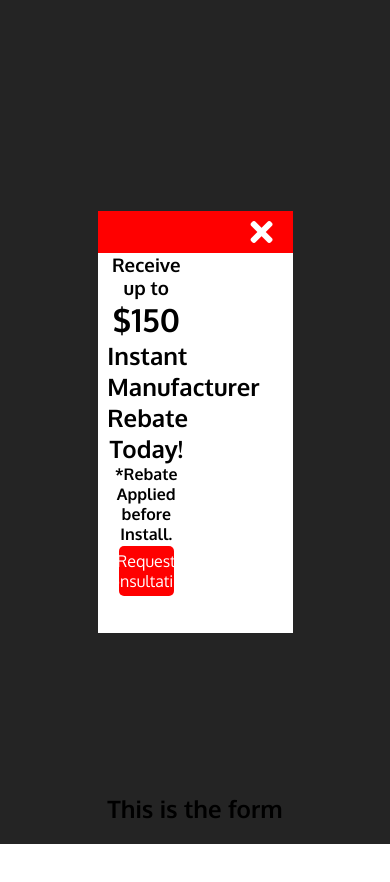
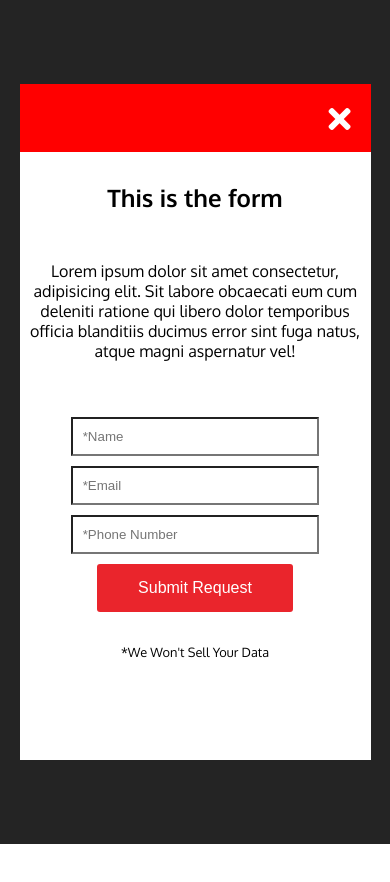
Before and after one commit to jrod-qc/Popup-Slider-Form, a plain HTML site: page index.html in a window 390 px wide. Both pictures are taken after a click on the link "Request Consultation". After the commit the page ends 844 px from the top, so only its background shows below. Drawn offline with Linux system fonts and the light colour scheme.

Commit message:
Update files

```diff
--- a/index.html
+++ b/index.html
@@ -21,13 +21,13 @@
                 <p id="popup-exit-btn"><i class="fas fa-times"></i></p>
             </div>
             <!-- This is the main popup Content -->
-            <div class="popup-content-box">
+            <div id="popup-content-box">
                 <!-- This is the left Image Section -->
                 <div class="popup-left-side-section">
 
                 </div>
                 <!-- This is the Content Section -->
-                <div class="popup-right-side-section">
+                <div id="popup-right-side-section">
                     <div class="popup-right-side-text-box">
                         <h3 class="top-title">Receive up to</h3>
                         <h1 class="price-title">$150</h1>
@@ -39,11 +39,22 @@
                         </div>
                     </div>
                 </div>
-            </div>
 
+                <!-- This is the for the Form Section -->
+                <div id="form-box-section">
+                    <h2 class="form-text">This is the form</h2>
+                    <p class="form-text-2">Lorem ipsum dolor sit amet consectetur, adipisicing elit. Sit labore obcaecati eum cum deleniti ratione qui libero dolor temporibus officia blanditiis ducimus error sint fuga natus, atque magni aspernatur vel!</p>
+                    <div class="form-box">
+                        <form action="" method="post">
+                            <input type="text" name="" id="" placeholder="*Name" required>
+                            <input type="email" name="" id="" placeholder="*Email" required>
+                            <input type="tel" name="" id="" placeholder="*Phone Number" required>
+                            <button class="form-box-btn" type="submit">Submit Request</button>
+                        </form>
+                        <p class="disclosure-text">*We Won't Sell Your Data</p>
+                    </div>
 
-            <div class="form-box-section">
-                <h2>This is the form</h2>
+                </div>
             </div>
         </div>
     </div>
--- a/script.js
+++ b/script.js
@@ -1,14 +1,16 @@
 var closePopup = document.getElementById("popup-exit-btn");
 var popup = document.getElementById("popup-box");
 var requestConsultationBtn = document.getElementById("popup-form-btn");
-var popupSection = document.getElementsByClassName("popup-content-box");
+var popuptextSection = document.getElementById("popup-right-side-section");
+var formBoxSection = document.getElementById("form-box-section");
 
 closePopup.addEventListener("click", function() {
     popup.style.display = "none";
 });
 
 requestConsultationBtn.addEventListener("click", function() {
-    // popupSection.style.left = "300px";
+    popuptextSection.style.display = "none";
+    formBoxSection.style.display = "flex";
 });
 
 
--- a/style.css
+++ b/style.css
@@ -5,7 +5,7 @@ body {
 }
 
 #popup-box {
-    display: none;
+    display: flex;
     justify-content: center;
     align-items: center;
     width: 100%;
@@ -28,6 +28,9 @@ body {
     width: 100%;
     height: 10%;
     background-color: red;
+    display: flex;
+    justify-content: flex-end;
+    align-items: center;
 }
 
 #popup-exit-btn {
@@ -48,14 +51,23 @@ body {
     color: #242424;
 }
 
+#popup-content-box {
+    display: flex;
+    flex-wrap: wrap;
+    justify-content: flex-start;
+    align-items: center;
+    width: 100%;
+    height: 90%;
+}
+
 .popup-left-side-section,
-.popup-right-side-section {
+#popup-right-side-section {
     display: flex;
     flex-wrap: wrap;
     justify-content: center;
     align-items: center;
     width: 50%;
-    height: 90%;
+    height: 100%;
 }
 
 .popup-left-side-section {
@@ -81,7 +93,11 @@ body {
     width: 100%;
     text-align: center;
     margin: 0;
-    padding: 0 5%;
+    padding: 1% 5%;
+}
+
+.price-title {
+    font-size: 4em;
 }
 
 .bottom-text-2 {
@@ -120,17 +136,178 @@ body {
     -moz-transition: .5s;
     -ms-transition: .5s;
     -o-transition: .5s;
+    appearance: none;
 }
 
 #popup-form-btn:hover {
     background-color: #bd0303;
 }
 
-.form-box-section {
+#form-box-section {
+    display: none;
+    flex-wrap: wrap;
+    justify-content: center;
+    align-items: flex-start;
+    width: 50%;
+    height: 90%;
+}
+
+.form-text {
+    width: 80%;
+    text-align: center;
+    margin: 0;
+}
+
+.form-text-2 {
+    text-align: center;
+    padding: 0 10px;
+    margin: 0;
+}
+
+.form-box {
     display: flex;
+    flex-wrap: wrap;
     justify-content: center;
     align-items: center;
     width: 100%;
-    height: 100%;
-    right: -100%;
+    height: 50%;
 }
+
+.form-box>form {
+    display: flex;
+    flex-wrap: wrap;
+    justify-content: center;
+    width: 80%;
+    margin: 0;
+    padding: 0;
+}
+
+.form-box>form>input {
+    width: 80%;
+    padding: 10px;
+    margin-bottom: 10px;
+    appearance: none;
+}
+
+.form-box-btn {
+    display: flex;
+    justify-content: center;
+    width: 70%;
+    color: #fff;
+    font-size: 1em;
+    text-align: center;
+    background-color: #ea252c;
+    border: none;
+    padding: 15px;
+    border-radius: 3px;
+    transition: .3s;
+    -webkit-transition: .3s;
+    -moz-transition: .3s;
+    -ms-transition: .3s;
+    -o-transition: .3s;
+    -webkit-border-radius: 3px;
+    -moz-border-radius: 3px;
+    -ms-border-radius: 3px;
+    -o-border-radius: 3px;
+}
+
+.form-box-btn:hover {
+    background-color: #bd0303;
+}
+
+.disclosure-text {
+    font-size: .8em;
+}
+
+@media only screen and (max-width:1200px) {
+    .popup-box-wrapper {
+        width: 70%;
+    }
+}
+
+@media only screen and (max-width:768px) {
+    .popup-box-wrapper {
+        width: 90%;
+    }
+}
+
+@media only screen and (max-width:655px) {
+    .popup-box-wrapper {
+        width: 90%;
+    }
+}
+
+@media only screen and (max-width:425px) {
+    .popup-left-side-section {
+        display: none;
+    }
+    #popup-right-side-section {
+        width: 100%;
+        background: rgba(0, 0, 0, 0.509) url(imgs/SCOTT-MONEY.jpg);
+        background-position: center;
+        background-size: cover;
+        background-blend-mode: multiply;
+    }
+    .popup-right-side-text-box {
+        width: 100%;
+    }
+    .top-title {
+        color: #fff;
+    }
+    .price-title {
+        color: #fff;
+    }
+    .bottom-text-2,
+    .bottom-text {
+        color: #fff;
+    }
+    #form-box-section {
+        width: 100%;
+    }
+    .popup-box-wrapper {
+        height: 80%;
+    }
+}
+
+@media only screen and (max-height:768px) {
+    .popup-box-wrapper {
+        height: 80%;
+    }
+}
+
+@media only screen and (max-height:414px) {
+    .popup-box-wrapper {
+        height: 95%;
+    }
+    .top-title {
+        font-size: 1em;
+    }
+    .price-title {
+        font-size: 3em;
+    }
+    .bottom-text {
+        font-size: 1.2em;
+    }
+    .bottom-text-2 {
+        font-size: .8em;
+    }
+    .popup-right-side-text-box {
+        width: 84%;
+    }
+    .form-text {
+        font-size: 1.2em;
+    }
+    .form-text-2 {
+        font-size: .7em;
+    }
+    .form-box>form>input {
+        width: 80%;
+        padding: 5px;
+        margin-bottom: 5px;
+        appearance: none;
+    }
+    .form-box-btn {
+        padding: 10px;
+        font-size: .7em;
+    }
+}
```
